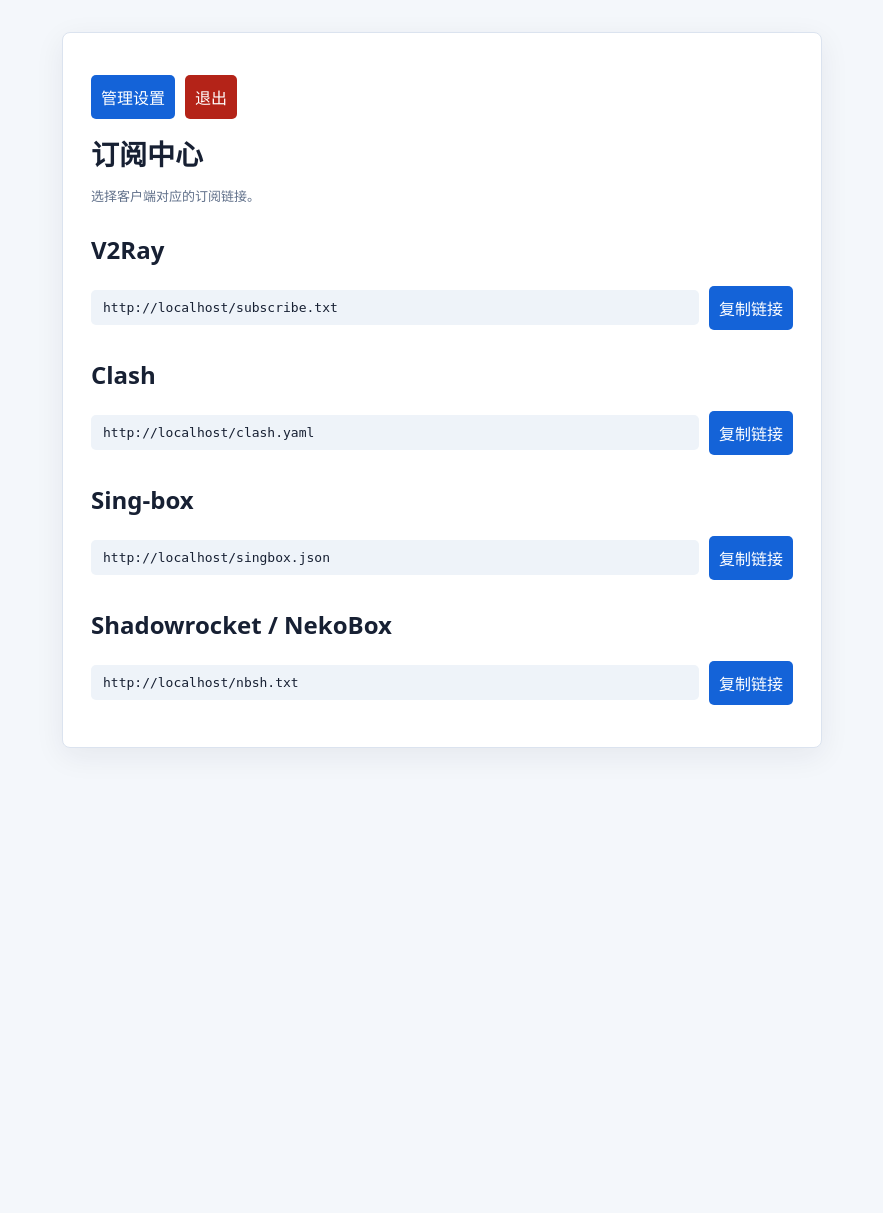
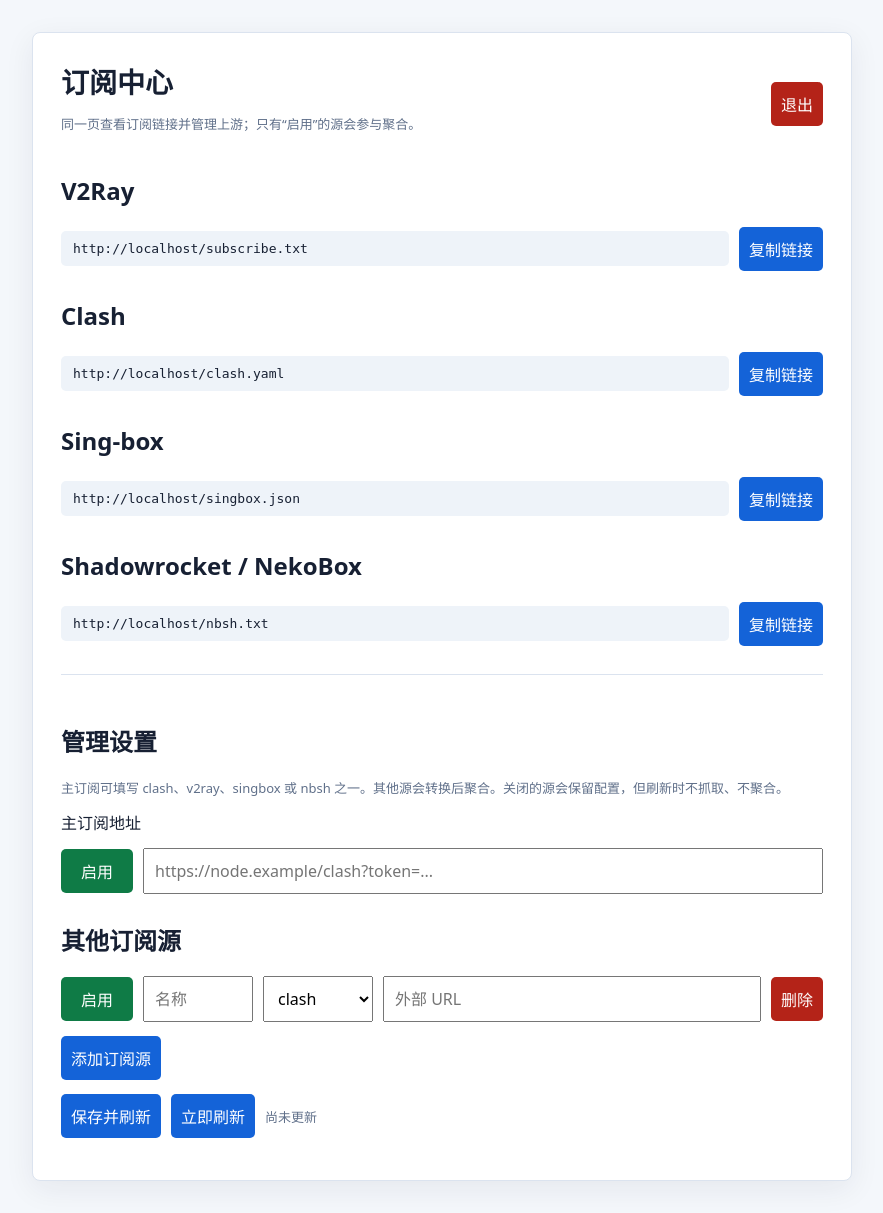
Before and after one commit to c1a200/wv2ray, a Flask app: page / in a window 1280 px wide. Shown: the whole page, without its empty margins (198-1081 px from the left). Before the commit the page ends 748 px from the top, so only its background shows below. Run offline with Flask 3, Linux system fonts and the light colour scheme; the visitor is signed in with stand-in values (Sample User, id 1); data that the repository does not hold is empty.

Commit message:
feat: single-page admin UI with per-source enable toggles
Show subscription links and settings on one page. Add enable/disable
controls for the primary upstream and each extra source so only enabled
entries are fetched and merged during refresh.

```diff
--- a/app.py
+++ b/app.py
@@ -81,6 +81,7 @@
     provider_default = os.getenv("UPSTREAM_URL", "").strip()
     defaults = {
         "provider_url": provider_default,
+        "provider_enabled": True,
         "v2ray_url": os.getenv("DIRECT_V2RAY_URL", "").strip(),
         "clash_url": os.getenv("DIRECT_CLASH_URL", "").strip(),
         "token": os.getenv("DIRECT_TOKEN", ""),
@@ -89,9 +90,20 @@
     try:
         saved = json.loads(CONFIG_FILE.read_text(encoding="utf-8"))
         if isinstance(saved, dict):
-            defaults.update({k: str(saved[k]) for k in defaults if k in saved})
+            for k in ("provider_url", "v2ray_url", "clash_url", "token"):
+                if k in saved:
+                    defaults[k] = str(saved[k])
+            if "provider_enabled" in saved:
+                defaults["provider_enabled"] = bool(saved.get("provider_enabled"))
             if isinstance(saved.get("sources"), list):
-                defaults["sources"] = saved["sources"]
+                clean_sources = []
+                for item in saved["sources"]:
+                    if not isinstance(item, dict):
+                        continue
+                    entry = dict(item)
+                    entry["enabled"] = True if "enabled" not in entry else bool(entry.get("enabled"))
+                    clean_sources.append(entry)
+                defaults["sources"] = clean_sources
             # Migrate configurations saved before provider_url was introduced.
             if not defaults["provider_url"]:
                 candidate = str(saved.get("v2ray_url") or saved.get("clash_url") or "")
@@ -103,6 +115,15 @@
     except (OSError, ValueError):
         pass
     return defaults
+
+
+def _is_enabled(value, default=True):
+    """Treat missing enabled flag as enabled for backward compatibility."""
+    if value is None:
+        return default
+    if isinstance(value, str):
+        return value.strip().lower() not in {"0", "false", "no", "off", ""}
+    return bool(value)
 
 
 def derive_provider_urls(url):
@@ -525,7 +546,14 @@
     for source in config.get("sources", []):
         name = source.get("name") or source.get("id") or "source"
         status = {"id": source.get("id"), "name": name, "ok": False,
-                  "clash_added": 0, "v2ray_added": 0, "errors": []}
+                  "clash_added": 0, "v2ray_added": 0, "errors": [],
+                  "enabled": True, "skipped": False}
+        if not _is_enabled(source.get("enabled"), True):
+            status["enabled"] = False
+            status["skipped"] = True
+            status["error"] = "已关闭，跳过聚合"
+            source_results.append(status)
+            continue
         converted_proxies = []
         try:
             if str(source.get("type", "")).lower() == "clash":
@@ -609,9 +637,20 @@
         # Issue variants are GitHub-dependent and are intentionally disabled.
         os.environ.setdefault("GENERATE_ISSUE_VARIANTS", "false")
         config = get_config()
-        if config["provider_url"]:
+        provider_enabled = _is_enabled(config.get("provider_enabled"), True)
+        active_sources = [
+            s for s in (config.get("sources") or [])
+            if isinstance(s, dict)
+            and _is_enabled(s.get("enabled"), True)
+            and str(s.get("url", "")).startswith(("http://", "https://"))
+        ]
+        if config.get("provider_url") and provider_enabled:
             config["v2ray_url"], config["clash_url"] = derive_provider_urls(config["provider_url"])
-        if not config["v2ray_url"] and not config["clash_url"] and not config.get("sources"):
+        else:
+            # Keep URL in saved config, but do not use disabled primary during refresh.
+            config["v2ray_url"] = ""
+            config["clash_url"] = ""
+        if not config["v2ray_url"] and not config["clash_url"] and not active_sources:
             for filename in ("subscribe.txt", "clash.yaml", "nbsh.txt", "singbox.json", "metadata.json", "summary.json"):
                 (DATA_DIR / filename).unlink(missing_ok=True)
             source_results = []
@@ -643,7 +682,7 @@
         missing = [name for name in ("subscribe.txt", "clash.yaml") if not (DATA_DIR / name).is_file()]
         # Free hosts may block some primary domains; still merge extra sources when present.
         if missing:
-            if config.get("sources"):
+            if active_sources:
                 _ensure_empty_outputs()
             else:
                 raise RuntimeError("上游抓取失败，未生成文件: " + ", ".join(missing))
@@ -769,9 +808,14 @@
     if not CONFIG_FILE.is_file() and _webdav_base_url():
         restore_from_webdav()
     current = get_config()
-    return jsonify(provider_url=current["provider_url"], v2ray_url=current["v2ray_url"],
-                   clash_url=current["clash_url"], token_configured=bool(current["token"]),
-                   sources=current["sources"])
+    return jsonify(
+        provider_url=current["provider_url"],
+        provider_enabled=_is_enabled(current.get("provider_enabled"), True),
+        v2ray_url=current["v2ray_url"],
+        clash_url=current["clash_url"],
+        token_configured=bool(current["token"]),
+        sources=current["sources"],
+    )
 
 
 @app.post("/api/config")
@@ -787,7 +831,9 @@
             if key != "token" and value and not value.startswith(("http://", "https://")):
                 return jsonify(ok=False, error=f"{key} must be an http(s) URL"), 400
             current[key] = value
-    if "provider_url" in payload and payload["provider_url"].strip():
+    if "provider_enabled" in payload:
+        current["provider_enabled"] = _is_enabled(payload.get("provider_enabled"), True)
+    if "provider_url" in payload and str(payload.get("provider_url") or "").strip():
         try:
             current["v2ray_url"], current["clash_url"] = derive_provider_urls(current["provider_url"])
         except ValueError as exc:
@@ -804,8 +850,13 @@
             if not isinstance(item, dict) or not str(item.get("url", "")).startswith(("http://", "https://")):
                 return jsonify(ok=False, error="each source needs an http(s) URL"), 400
             source_id = re.sub(r"[^a-zA-Z0-9_-]", "-", str(item.get("id", "source")))[:48] or "source"
-            clean.append({"id": source_id, "name": str(item.get("name", source_id))[:100],
-                          "type": str(item.get("type", "other"))[:30], "url": str(item["url"])})
+            clean.append({
+                "id": source_id,
+                "name": str(item.get("name", source_id))[:100],
+                "type": str(item.get("type", "other"))[:30],
+                "url": str(item["url"]).strip(),
+                "enabled": _is_enabled(item.get("enabled"), True),
+            })
         current["sources"] = clean
     save_config(current)
     return jsonify(ok=True)
@@ -828,6 +879,93 @@
         return response.content, 200, {"content-type": content_type, "cache-control": "public, max-age=120"}
     except requests.RequestException as exc:
         return jsonify(ok=False, error=str(exc)), 502
+
+
+
+@app.after_request
+def _cors_headers(response):
+    """Allow the GitHub Pages UI to call Render APIs without embedding a PAT."""
+    origin = request.headers.get("Origin", "")
+    allowed = os.getenv("CORS_ORIGINS", "https://c1a200.github.io").split(",")
+    allowed = [x.strip() for x in allowed if x.strip()]
+    if origin and (origin in allowed or origin.endswith(".github.io")):
+        response.headers["Access-Control-Allow-Origin"] = origin
+        response.headers["Access-Control-Allow-Headers"] = "Content-Type, X-Admin-Token"
+        response.headers["Access-Control-Allow-Methods"] = "GET, POST, OPTIONS"
+        response.headers["Vary"] = "Origin"
+    return response
+
+
+@app.route("/api/github/update-token", methods=["OPTIONS"])
+def update_github_token_preflight():
+    return ("", 204)
+
+
+@app.post("/api/github/update-token")
+def update_github_token():
+    """Update GitHub Actions DIRECT_TOKEN and trigger subscription workflow.
+
+    The browser only sends the admin password + upstream token. A one-time
+    GITHUB_PAT (or GH_TOKEN) stays on Render as an environment variable.
+    """
+    unauthorized = _admin_required()
+    if unauthorized:
+        return unauthorized
+
+    import requests
+
+    payload = request.get_json(silent=True) or {}
+    token_val = str(payload.get("token") or payload.get("direct_token") or "").strip()
+    if not token_val:
+        return jsonify(ok=False, error="token is required"), 400
+
+    gh_token = (os.getenv("GITHUB_PAT") or os.getenv("GH_TOKEN") or "").strip()
+    if not gh_token:
+        return jsonify(
+            ok=False,
+            error="Render 未配置 GITHUB_PAT。请在 Render Environment 中设置一次有 repo 权限的 PAT，页面本身不需要再填 PAT。",
+        ), 503
+
+    repo = (os.getenv("GITHUB_REPO") or "c1a200/wv2ray").strip().strip("/")
+    headers = {
+        "Accept": "application/vnd.github+json",
+        "Authorization": f"Bearer {gh_token}",
+        "X-GitHub-Api-Version": "2022-11-28",
+    }
+
+    # 1) Upsert repository variable DIRECT_TOKEN for scheduled runs
+    var_url = f"https://api.github.com/repos/{repo}/actions/variables/DIRECT_TOKEN"
+    var_body = {"name": "DIRECT_TOKEN", "value": token_val}
+    var_resp = requests.patch(var_url, headers=headers, json=var_body, timeout=30)
+    if var_resp.status_code == 404:
+        var_resp = requests.post(
+            f"https://api.github.com/repos/{repo}/actions/variables",
+            headers=headers,
+            json=var_body,
+            timeout=30,
+        )
+    if not var_resp.ok:
+        return jsonify(
+            ok=False,
+            error=f"更新 GitHub 变量失败: {var_resp.status_code} {var_resp.text[:240]}",
+        ), 502
+
+    # 2) Trigger workflow with the new token for this run
+    dispatch_url = (
+        f"https://api.github.com/repos/{repo}/actions/workflows/update-subscription.yml/dispatches"
+    )
+    dispatch_body = {
+        "ref": os.getenv("GITHUB_DISPATCH_REF", "main"),
+        "inputs": {"direct_token": token_val, "deploy_only": "false"},
+    }
+    dispatch_resp = requests.post(dispatch_url, headers=headers, json=dispatch_body, timeout=30)
+    if dispatch_resp.status_code not in {204, 200}:
+        return jsonify(
+            ok=False,
+            error=f"变量已更新，但触发 Actions 失败: {dispatch_resp.status_code} {dispatch_resp.text[:240]}",
+        ), 502
+
+    return jsonify(ok=True, message="已更新 GitHub Token 并触发 Actions 同步")
 
 
 @app.post("/api/refresh")
--- a/templates/subscription.html
+++ b/templates/subscription.html
@@ -5,32 +5,50 @@
   <title>订阅中心</title>
   <style>
     :root{font-family:system-ui,-apple-system,"Segoe UI",sans-serif;color:#172033;background:#f4f7fb}
-    body{max-width:760px;margin:0 auto;padding:32px 18px}
+    body{max-width:820px;margin:0 auto;padding:32px 18px}
     main{background:#fff;border:1px solid #dbe3ef;border-radius:8px;padding:28px;box-shadow:0 8px 30px #17203312}
     h1{margin:0 0 8px;font-size:28px}h2{margin-top:28px}
     .row{display:flex;gap:10px;align-items:center;margin:14px 0;flex-wrap:wrap}
     code{background:#eef3f9;padding:10px 12px;border-radius:5px;word-break:break-all;flex:1}
     input,select,button{font:inherit;padding:10px;box-sizing:border-box}
     button{border:0;border-radius:5px;background:#1463d8;color:#fff;cursor:pointer}
-    .danger{background:#b42318}.hint,#status{color:#60708a;font-size:13px}
-    .url{flex:1;min-width:240px}
+    .danger{background:#b42318}
+    .toggle{background:#5b6b84;min-width:72px}
+    .toggle.on{background:#0f7b46}
+    .hint,#status{color:#60708a;font-size:13px}
+    .url{flex:1;min-width:220px}
+    .name{width:110px}
+    .type{width:110px}
     .settings{border-top:1px solid #dbe3ef;margin-top:28px;padding-top:20px}
-    .settings[hidden]{display:none}
+    .disabled-row input,.disabled-row select{opacity:.55}
     .err{color:#b42318}
+    .top{display:flex;justify-content:space-between;align-items:center;gap:12px;flex-wrap:wrap}
   </style>
 </head>
 <body><main>
-  <div class="row"><button id="settings-toggle" type="button">管理设置</button><form action="/admin/logout" method="post"><button class="danger">退出</button></form></div>
-  <h1>订阅中心</h1><p class="hint">选择客户端对应的订阅链接。</p>
-  <h2>V2Ray</h2><div class="row"><code id="v2"></code><button data-path="/subscribe.txt">复制链接</button></div>
-  <h2>Clash</h2><div class="row"><code id="clash"></code><button data-path="/clash.yaml">复制链接</button></div>
-  <h2>Sing-box</h2><div class="row"><code id="singbox"></code><button data-path="/singbox.json">复制链接</button></div>
-  <h2>Shadowrocket / NekoBox</h2><div class="row"><code id="nbsh"></code><button data-path="/nbsh.txt">复制链接</button></div>
-  <section id="settings" class="settings" hidden>
+  <div class="top">
+    <div>
+      <h1>订阅中心</h1>
+      <p class="hint">同一页查看订阅链接并管理上游；只有“启用”的源会参与聚合。</p>
+    </div>
+    <form action="/admin/logout" method="post"><button class="danger" type="submit">退出</button></form>
+  </div>
+
+  <h2>V2Ray</h2><div class="row"><code id="v2"></code><button data-path="/subscribe.txt" type="button">复制链接</button></div>
+  <h2>Clash</h2><div class="row"><code id="clash"></code><button data-path="/clash.yaml" type="button">复制链接</button></div>
+  <h2>Sing-box</h2><div class="row"><code id="singbox"></code><button data-path="/singbox.json" type="button">复制链接</button></div>
+  <h2>Shadowrocket / NekoBox</h2><div class="row"><code id="nbsh"></code><button data-path="/nbsh.txt" type="button">复制链接</button></div>
+
+  <section class="settings">
     <h2>管理设置</h2>
-    <p class="hint">主订阅地址可填写 clash、v2ray、singbox 或 nbsh 之一。其他源会转换后聚合到订阅文件。</p>
+    <p class="hint">主订阅可填写 clash、v2ray、singbox 或 nbsh 之一。其他源会转换后聚合。关闭的源会保留配置，但刷新时不抓取、不聚合。</p>
+
     <label>主订阅地址</label>
-    <div class="row"><input class="url" id="provider" type="url" placeholder="https://node.example/clash?token=..."></div>
+    <div class="row" id="provider-row">
+      <button id="provider-toggle" class="toggle on" type="button" data-enabled="1">启用</button>
+      <input class="url" id="provider" type="url" placeholder="https://node.example/clash?token=...">
+    </div>
+
     <h2>其他订阅源</h2>
     <div id="sources"></div>
     <button id="add" type="button">添加订阅源</button>
@@ -43,7 +61,15 @@
 </main>
 <script>
 const $=id=>document.getElementById(id);
-const settings=$('settings'), provider=$('provider'), sources=$('sources'), status=$('status');
+const provider=$('provider'), providerToggle=$('provider-toggle'), providerRow=$('provider-row');
+const sources=$('sources'), status=$('status');
+
+function isEnabled(btn){ return btn.dataset.enabled === '1'; }
+function setToggle(btn, enabled){
+  btn.dataset.enabled = enabled ? '1' : '0';
+  btn.textContent = enabled ? '启用' : '关闭';
+  btn.classList.toggle('on', !!enabled);
+}
 
 async function copyText(text){
   if(navigator.clipboard && window.isSecureContext){
@@ -75,14 +101,30 @@
   };
 });
 
+function applySourceDisabled(e){
+  const enabled = isEnabled(e.querySelector('.toggle'));
+  e.classList.toggle('disabled-row', !enabled);
+}
+
 function row(s={}){
   const e=document.createElement('div');
   e.className='row source';
-  e.innerHTML='<input class="name" placeholder="名称"><select class="type"><option>clash</option><option>v2ray</option><option>singbox</option><option>nbsh</option><option>other</option></select><input class="url" type="url" placeholder="外部 URL"><button class="danger" type="button">删除</button>';
+  e.innerHTML=`
+    <button class="toggle on" type="button" data-enabled="1">启用</button>
+    <input class="name" placeholder="名称">
+    <select class="type">
+      <option>clash</option><option>v2ray</option><option>singbox</option><option>nbsh</option><option>other</option>
+    </select>
+    <input class="url" type="url" placeholder="外部 URL">
+    <button class="danger del" type="button">删除</button>`;
+  const toggle=e.querySelector('.toggle');
+  setToggle(toggle, s.enabled !== false);
   e.querySelector('.name').value=s.name||'';
   e.querySelector('.type').value=s.type||'clash';
   e.querySelector('.url').value=s.url||'';
-  e.querySelector('button').onclick=()=>e.remove();
+  toggle.onclick=()=>{ setToggle(toggle, !isEnabled(toggle)); applySourceDisabled(e); };
+  e.querySelector('.del').onclick=()=>e.remove();
+  applySourceDisabled(e);
   sources.append(e);
 }
 
@@ -110,7 +152,11 @@
   if(d.webdav_enabled){
     if(d.webdav_error) parts.push('WebDAV：'+d.webdav_error);
     else if(d.webdav_restored_files && d.webdav_restored_files.length) parts.push('WebDAV已恢复：'+d.webdav_restored_files.join(','));
-    else if(d.webdav_url) parts.push('WebDAV：'+d.webdav_url);
+  }
+  if(Array.isArray(d.sources) && d.sources.length){
+    const skipped=d.sources.filter(x=>x.skipped).length;
+    const ok=d.sources.filter(x=>x.ok).length;
+    parts.push(`源结果：成功${ok}/共${d.sources.length}`+(skipped?`，跳过${skipped}`:''));
   }
   setStatus(parts.join(' | '), !!(d.error && d.refresh_status==='error'));
   return d;
@@ -120,8 +166,11 @@
   const r=await fetch('/api/config',{cache:'no-store'});
   const d=await readJson(r);
   provider.value=d.provider_url||'';
+  setToggle(providerToggle, d.provider_enabled !== false);
+  providerRow.classList.toggle('disabled-row', !isEnabled(providerToggle));
   sources.innerHTML='';
   (d.sources||[]).forEach(row);
+  if(!(d.sources||[]).length) row();
 }
 
 async function waitRefresh(timeoutMs=180000){
@@ -130,9 +179,7 @@
     await new Promise(r=>setTimeout(r,1500));
     const d=await state();
     if(!d) continue;
-    if(d.refresh_status!=='running'){
-      return d;
-    }
+    if(d.refresh_status!=='running') return d;
   }
   setStatus('刷新超时，请稍后查看状态', true);
   return null;
@@ -154,27 +201,36 @@
   }
 }
 
-$('settings-toggle').onclick=async()=>{
-  settings.hidden=!settings.hidden;
-  if(!settings.hidden){
-    await config();
-    await state();
-  }
+function collectSources(){
+  return [...document.querySelectorAll('.source')].map((e,i)=>{
+    const url=e.querySelector('.url').value.trim();
+    if(!url) return null;
+    return {
+      id:'source-'+(i+1),
+      name:e.querySelector('.name').value.trim() || ('source-'+(i+1)),
+      type:e.querySelector('.type').value,
+      url,
+      enabled:isEnabled(e.querySelector('.toggle'))
+    };
+  }).filter(Boolean);
+}
+
+providerToggle.onclick=()=>{
+  setToggle(providerToggle, !isEnabled(providerToggle));
+  providerRow.classList.toggle('disabled-row', !isEnabled(providerToggle));
 };
 $('add').onclick=()=>row();
 $('refresh').onclick=refresh;
 $('save').onclick=async()=>{
-  const list=[...document.querySelectorAll('.source')].map((e,i)=>({
-    id:'source-'+(i+1),
-    name:e.querySelector('.name').value,
-    type:e.querySelector('.type').value,
-    url:e.querySelector('.url').value
-  }));
   try{
     const r=await fetch('/api/config',{
       method:'POST',
       headers:{'Content-Type':'application/json'},
-      body:JSON.stringify({provider_url:provider.value, sources:list})
+      body:JSON.stringify({
+        provider_url:provider.value.trim(),
+        provider_enabled:isEnabled(providerToggle),
+        sources:collectSources()
+      })
     });
     const d=await readJson(r);
     if(!r.ok){
@@ -186,6 +242,8 @@
     setStatus('保存失败：'+(err.message||err), true);
   }
 };
+
+config().then(state).catch(err=>setStatus('加载失败：'+(err.message||err), true));
 </script>
 </body>
 </html>
```
Also changed, not shown: .github/workflows/update-subscription.yml.
